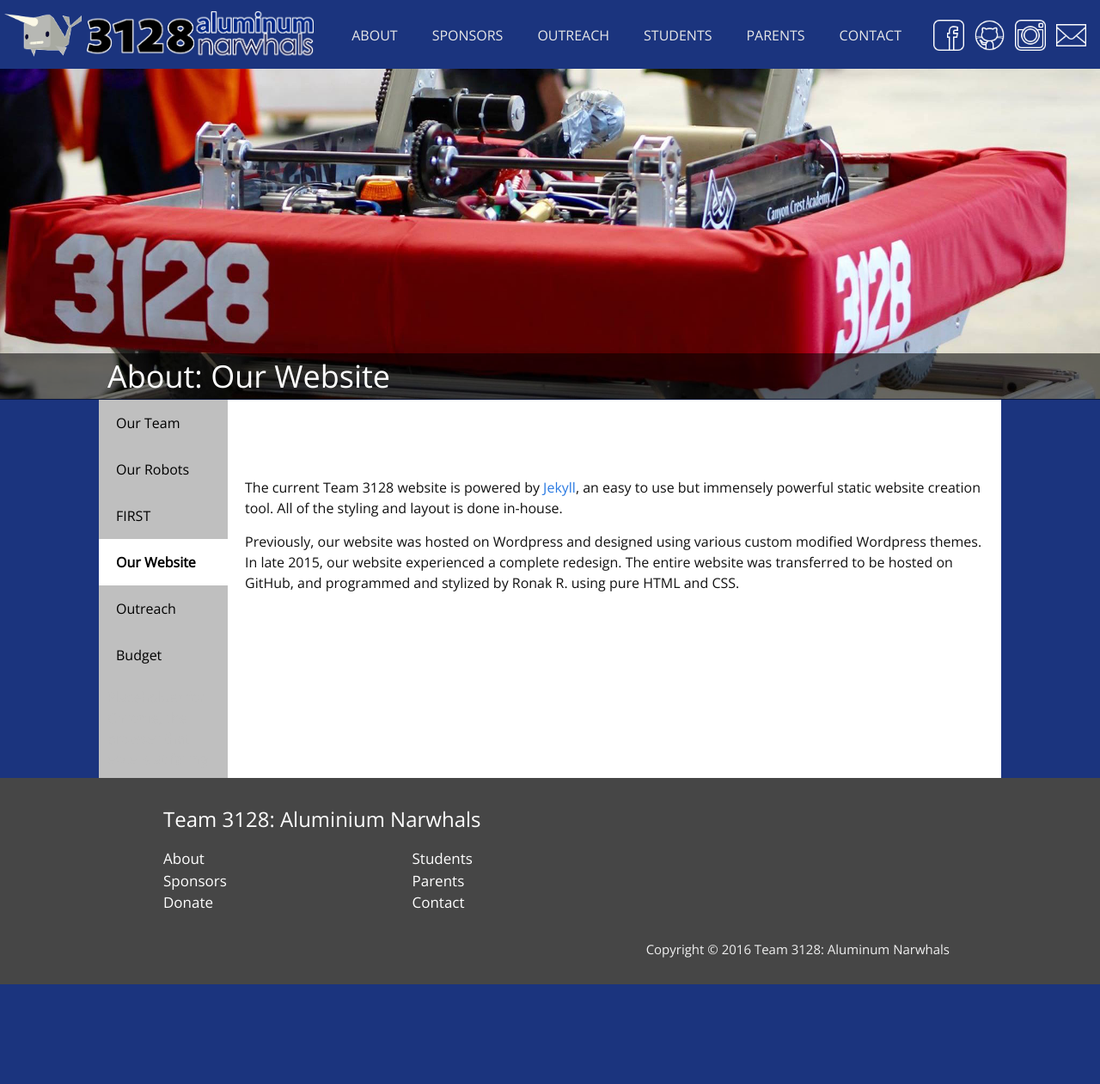
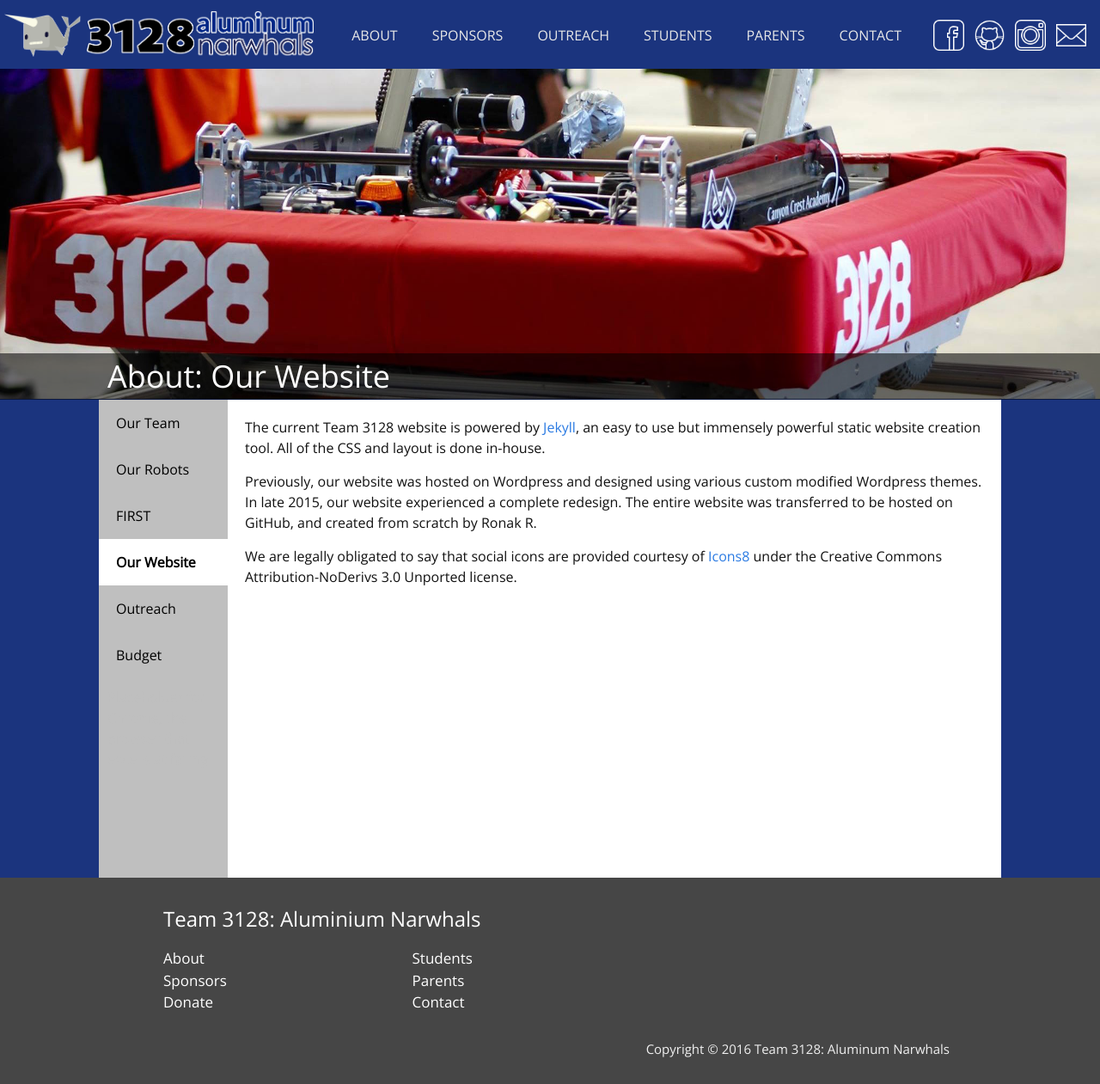
Before and after one commit to uynitsuj/team3128.github.io, a Jekyll site: the page built from about/website.md, in a window 1280 px wide. Shown: the whole page at 86% size. Built offline with Jekyll 4.4.1, drawn with Linux system fonts in a browser that asks for light colours; nearby versions of some CDN libraries; before the commit the page ends 1145 px from its top, so only the background shows below that.

Commit message:
Minor, satisfying formatting tweaks
Used a higher-quality narwhal, fixed the header image overflow problem
on mobile, gave credit to Icons8 for the social icons, fixed grammar,
and worked around the glitches on pages with small amounts of text

```diff
--- a/_layouts/default.html
+++ b/_layouts/default.html
@@ -9,8 +9,9 @@
   <body>
 
     {% include header.html %}
-    <img id="pageimage" src="/resources/page_headers/standard.jpeg"></img>
+
     <div class="page-content">
+      <img id="pageimage" src="/resources/page_headers/standard.jpeg"></img>
       {% if page.showtitle != false %}
       <div>
         <div id="page-header" class="page-heading" style="background: rgba(0,0,0,.55); width: 100%; position: relative; left: 0px;">
--- a/_layouts/page.html
+++ b/_layouts/page.html
@@ -6,8 +6,8 @@ layout: default
   <article class="post">
     <div style="z-index: 1; position: relative;">
       <table cellpadding="20px" width="100%" style="background: white; table-layout: fixed;">
-          <tr cellpadding="0px">
-            <td cellpadding="0px">
+          <tr cellpadding="0px" height="100%">
+            <td cellpadding="0px" height="100%">
               {{ content }}
             </td>
           </tr>
--- a/_layouts/subpage.html
+++ b/_layouts/subpage.html
@@ -68,7 +68,7 @@ layout: default
             </table>
 
           </td>
-          <td style="padding: 20px;" width="100%">
+          <td style="padding: 20px;" style="width: 100%; height: 100%; vertical-align: top;;">
             <div class="hoverAnimate" id="subbutton" onclick="togglesubmenu()" align="center">
               <span style="font-size: 40px;">☰</span>
             </div>
@@ -86,9 +86,7 @@ layout: default
               </table>
             </div>
             <div class="tabline"></div>
-
             {{ content }}
-
             </td>
           </tr>
       </table>
--- a/_sass/_layout.scss
+++ b/_sass/_layout.scss
@@ -201,7 +201,7 @@
 */
 .page-content {
   padding: 0px;
-
+  overflow: hidden;
   h1 {
     font-size: 34px;
   }
--- a/about/website.md
+++ b/about/website.md
@@ -5,8 +5,10 @@ subtitle: Our Website
 permalink: /about/website/
 ---
 
-The current Team 3128 website is powered by [Jekyll](https://jekyllrb.com), an easy to use but immensely powerful static website creation tool. All of the styling and layout is done in-house.
+The current Team 3128 website is powered by [Jekyll](https://jekyllrb.com), an easy to use but immensely powerful static website creation tool. All of the CSS and layout is done in-house.
 
-Previously, our website was hosted on Wordpress and designed using various custom modified Wordpress themes. In late 2015, our website experienced a complete redesign. The entire website was transferred to be hosted on GitHub, and programmed and stylized by Ronak R. using pure HTML and CSS.
+Previously, our website was hosted on Wordpress and designed using various custom modified Wordpress themes. In late 2015, our website experienced a complete redesign. The entire website was transferred to be hosted on GitHub, and created from scratch by Ronak R.
 
-<br><br><br><br>
+We are legally obligated to say that social icons are provided courtesy of [Icons8](http://icons8.com) under the Creative Commons Attribution-NoDerivs 3.0 Unported license.
+
+<br><br><br><br><br><br><br><br><br><br><br><br>
```
Also changed, not shown: parents/index.md (+3 -5 lines), resources/header/imagelogo.png.
